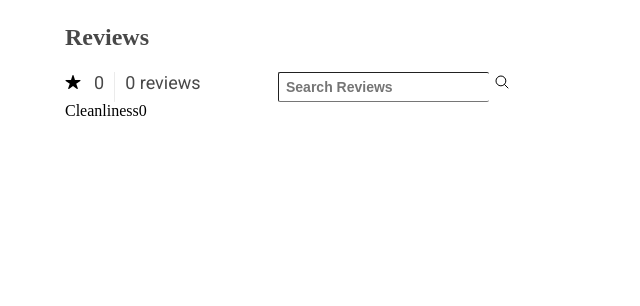
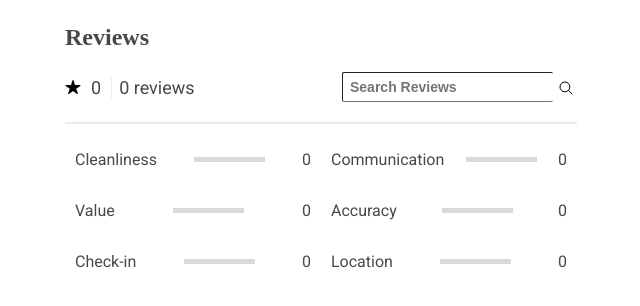
Before and after one commit to team-ganon/phil-service, a React app: page / in a window 1280 px wide. Shown: the whole page, without its empty margins (199-839 px from the left). Built offline with nearby package versions, Linux system fonts and the light colour scheme; no server answers.

Commit message:
more work on front end

```diff
--- a/client/components/App.js
+++ b/client/components/App.js
@@ -74,13 +74,13 @@ class App extends Component {
         average={this.state.average}
         total={this.state.total}
         />
-        <div>
+        <div className='ratingHolderDiv'>
           <Rating name={{name: "Cleanliness"}}score={this.state.cleanliness}/>
-          {/* <Rating name={{name: "Communication"}}score={this.state.cleanliness}/>
+          <Rating name={{name: "Communication"}}score={this.state.cleanliness}/>
           <Rating name={{name: "Value"}}score={this.state.cleanliness}/>
           <Rating name={{name: "Accuracy"}}score={this.state.cleanliness}/>
           <Rating name={{name: "Check-in"}}score={this.state.cleanliness}/>
-          <Rating name={{name: "Location"}}score={this.state.cleanliness}/> */}
+          <Rating name={{name: "Location"}}score={this.state.cleanliness}/>
         </div>
         {/* <ReviewsList />
         <ReviewsNav /> */}
--- a/client/components/Rating.js
+++ b/client/components/Rating.js
@@ -1,11 +1,17 @@
 import React from 'react';
 
 const Rating = ({name, score}) => {
-let title = name.name
+  let title = name.name
+  let style = {
+    width: `${score * 2}0%`
+  }
   return (
-    <div className="reviewHeaderDiv">
-      {title}
-      {score}
+    <div className="ratingDiv">
+      <p className='title'>{title}</p>
+      <div className='outerLineDiv'>
+        <div className="innerLineDiv" style={style}></div>
+      </div>
+      <p className='score'>{score}</p>
     </div>
   )
 };
--- a/client/styles.css
+++ b/client/styles.css
@@ -8,15 +8,24 @@ span {
 }
 
 .app {
-  width: 35vw;
+  width: 40vw;
   margin-left: 20vw;
 }
+
+.reviewHeaderDiv {
+
+  margin-bottom: 20px;
+}
+
+
 
 .reviewsHeaderH2 {
   font-size: 24px;
   font-weight: 700;
   line-height: 1.25em;
   color: rgb(72, 72, 72);
+  margin-top: 20px;
+  margin-bottom: 20px;
 }
 
 input {
@@ -41,6 +50,9 @@ input {
   display: flex;
   flex-direction: row;
   justify-content: space-between;
+  align-items: center;
+
+
 }
 
 .containerForStarReviews {
@@ -71,9 +83,46 @@ ion-icon {
 
 .average {
   margin: 0px;
-  padding-left: 10px;;
+  padding-left: 7px;;
 }
 
 .search {
-  display: flex;;
+  display: flex;
+  align-items: center;
 }
+
+.title {
+  font-size: 16px;
+}
+
+.ratingHolderDiv {
+  display: grid;
+  grid-template-columns: 1fr 1fr;
+  grid-template-rows: 1fr 1fr 1fr;
+  border-top: 2px solid rgb(235, 235, 235);
+  padding-top: 10px;
+}
+
+.ratingDiv {
+  display: flex;
+  /* border: 2px solid black; */
+  justify-content: space-between;
+  padding-right: 10px;
+  padding-left: 10px;
+
+}
+
+.outerLineDiv {
+  width: 30%;
+  background-color: #d9d9d9;
+  height: 5px;
+  align-self: center;
+
+}
+
+.innerLineDiv {
+  background-color: #484848;
+  height: 5px;
+  border-top-right-radius: 2px;
+  border-bottom-right-radius: 2px;;
+}
```
Also changed, not shown: 1 other file.
